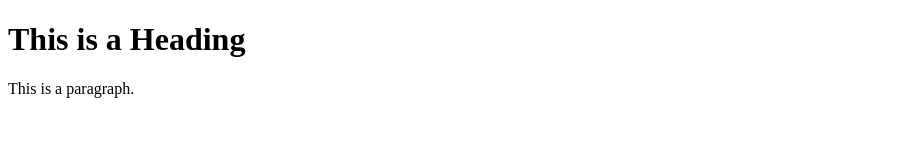
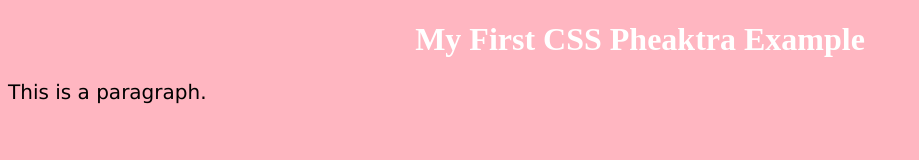
Before and after one commit to pheaktra-tra/github-flow, a plain HTML site: page index.html in a window 1280 px wide. Shown: the whole page, without its empty margins (0-919 px from the left). Drawn offline with Linux system fonts and the light colour scheme.

Commit message:
add some basic CSS style

```diff
--- a/index.html
+++ b/index.html
@@ -1,11 +1,25 @@
 <!DOCTYPE html>
 <html>
 <head>
-<title>Pheaktra Page Title</title>
+<style>
+body {
+    background-color: lightpink;
+}
+
+h1 {
+    color: white;
+    text-align: center;
+}
+
+p {
+    font-family: verdana;
+    font-size: 20px;
+}
+</style>
 </head>
 <body>
 
-<h1>This is a Heading</h1>
+<h1>My First CSS Pheaktra Example</h1>
 <p>This is a paragraph.</p>
 
 </body>
```
